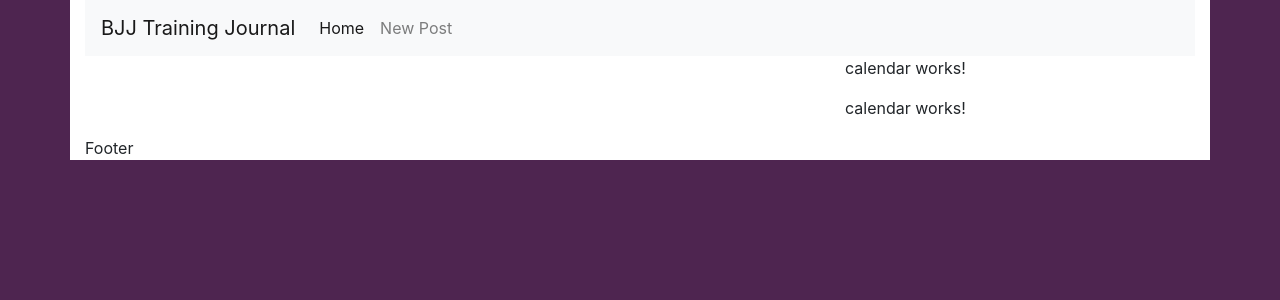
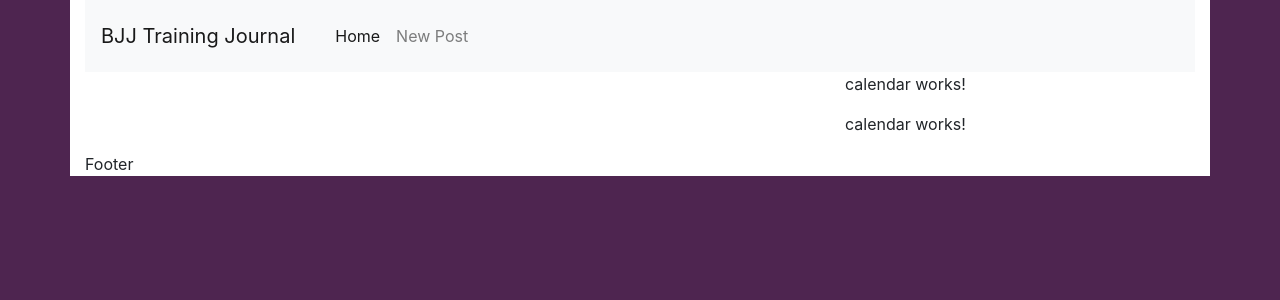
Before and after one commit to weronikadominiak/BJJ-Training-Journal, an Angular app: page / in a window 1280 px wide. Shown: the top 300 px of the page. Built offline with nearby package versions, Linux system fonts and the light colour scheme.

Commit message:
Changed navbar, reverse looping through an array to display trainings in descending order

```diff
--- a/src/app/navbar/navbar.component.html
+++ b/src/app/navbar/navbar.component.html
@@ -1,9 +1,6 @@
 <nav class="navbar navbar-expand-lg navbar-light bg-light">
   <a class="navbar-brand" href="">BJJ Training Journal</a>
-  <button class="navbar-toggler" type="button" data-toggle="collapse" data-target="#navbarTogglerDemo02" aria-controls="navbarTogglerDemo02" aria-expanded="false" aria-label="Toggle navigation">
-      <span class="navbar-toggler-icon"></span>
-    </button>
-  <div class="collapse navbar-collapse" id="navbarNav">
+  <div class="navbar default" id="navbarNav">
     <ul class="navbar-nav">
       <li class="nav-item active">
         <a class="nav-link" href="">Home<span class="sr-only">(current)</span></a>
--- a/src/app/post-view/post-view.component.ts
+++ b/src/app/post-view/post-view.component.ts
@@ -14,6 +14,7 @@
 
   ngOnInit() {
     this.myPosts = this.postStorage.get();
+    this.myPosts.reverse();
     console.log(this.myPosts);
   }
 
```
